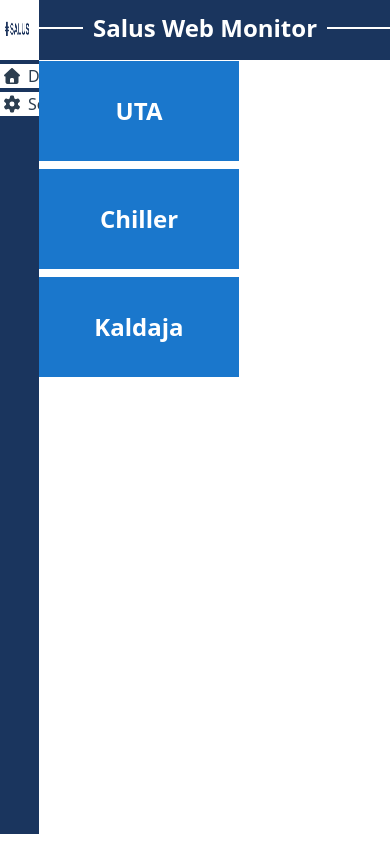
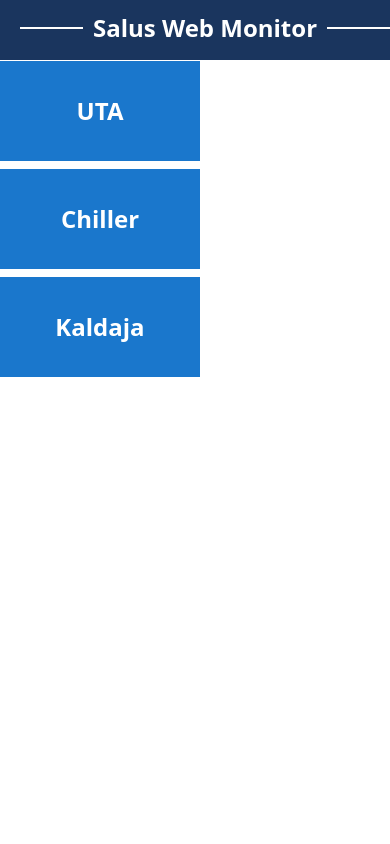
Before and after one commit to kostakuqo/salus-web-monitor, a React (Vite) app: page / in a window 390 px wide. Built offline with nearby package versions, Linux system fonts and the light colour scheme.

Commit message:
mobile design

```diff
--- a/src/assets/comonents/Header/Header.css
+++ b/src/assets/comonents/Header/Header.css
@@ -55,3 +55,17 @@
   flex: 1;
   border-bottom: 2px solid white;
 }
+@media (max-width: 768px) {
+  .logo-img {
+    display: none;
+  }
+
+  .menu {
+    display: none;
+  }
+
+
+  .main-layout .content {
+    width: 100%;
+  }
+}
--- a/src/assets/comonents/menu-left/Menu.css
+++ b/src/assets/comonents/menu-left/Menu.css
@@ -4,3 +4,17 @@
   color: white;
   min-height: calc(100vh - 70px);
 }
+@media (max-width: 768px) {
+  .left-menu {
+    display: none;
+  }
+
+  .menu {
+    display: none;
+  }
+
+
+  .main-layout .content {
+    width: 100%;
+  }
+}
```
